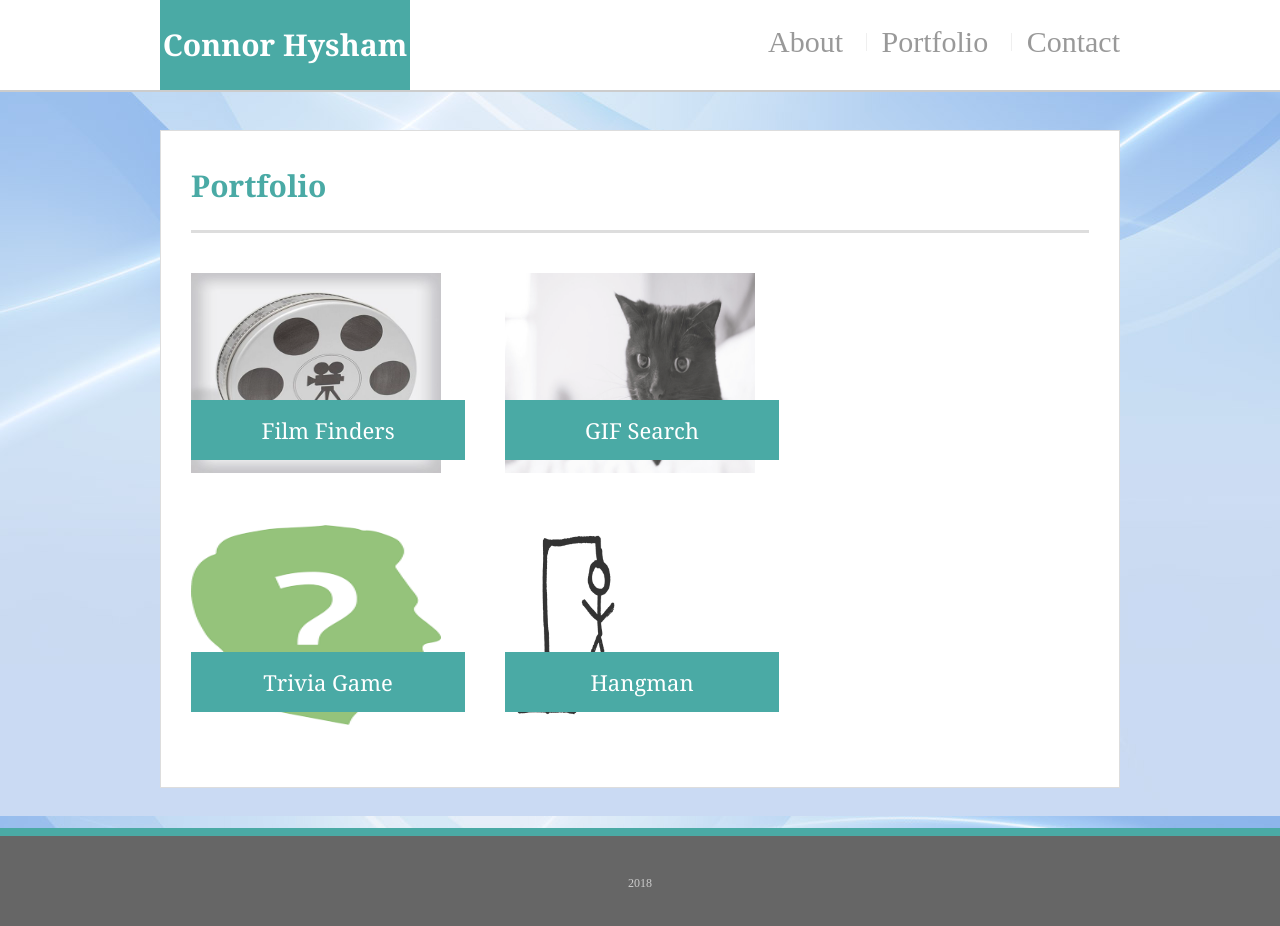
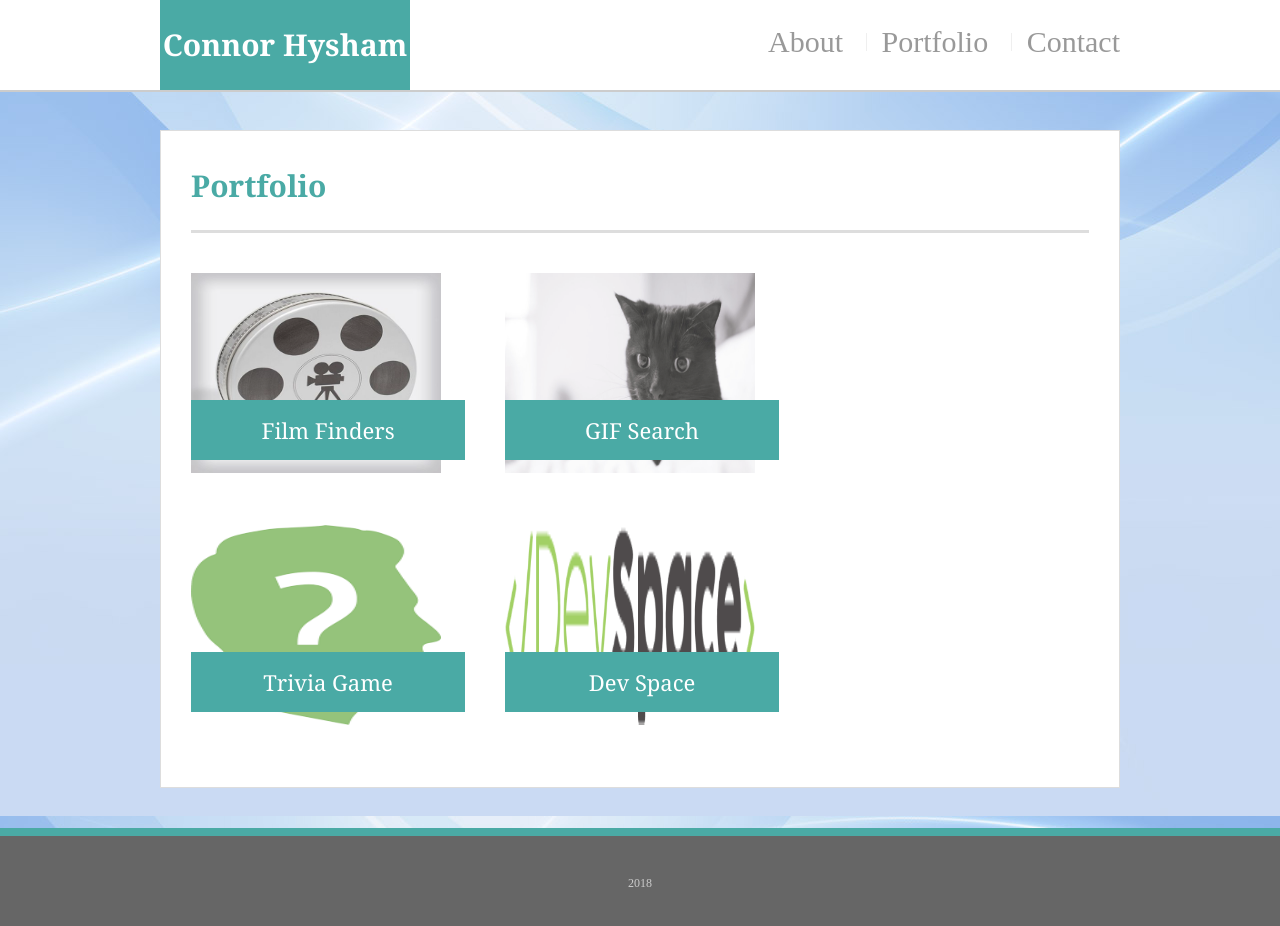
Before and after one commit to cchysham/Responsive-Portfolio, a plain HTML site: page portfolio.html in a window 1280 px wide. Drawn offline with Linux system fonts and the light colour scheme.

Commit message:
Added second project link

```diff
--- a/portfolio.html
+++ b/portfolio.html
@@ -54,10 +54,10 @@
                     <h3>Trivia Game</h3>
                 </div>
                 <div class="work">
-                        <a href="https://cchysham.github.io/Word-Guess-Game/" target="_blank">
-                    <img src="assets/images/dominatehangman-1600.jpg" alt="Hangman">
+                        <a href="https://therealdevspace.herokuapp.com/" target="_blank">
+                    <img src="assets/images/DevSpace_LogIn_SM.png" alt="DevSpace">
                             </a>
-                    <h3>Hangman</h3>
+                    <h3>Dev Space</h3>
                 </div>
 
             </section>
```
Also changed, not shown: assets/images/DevSpace_LogIn_SM.png (added).
